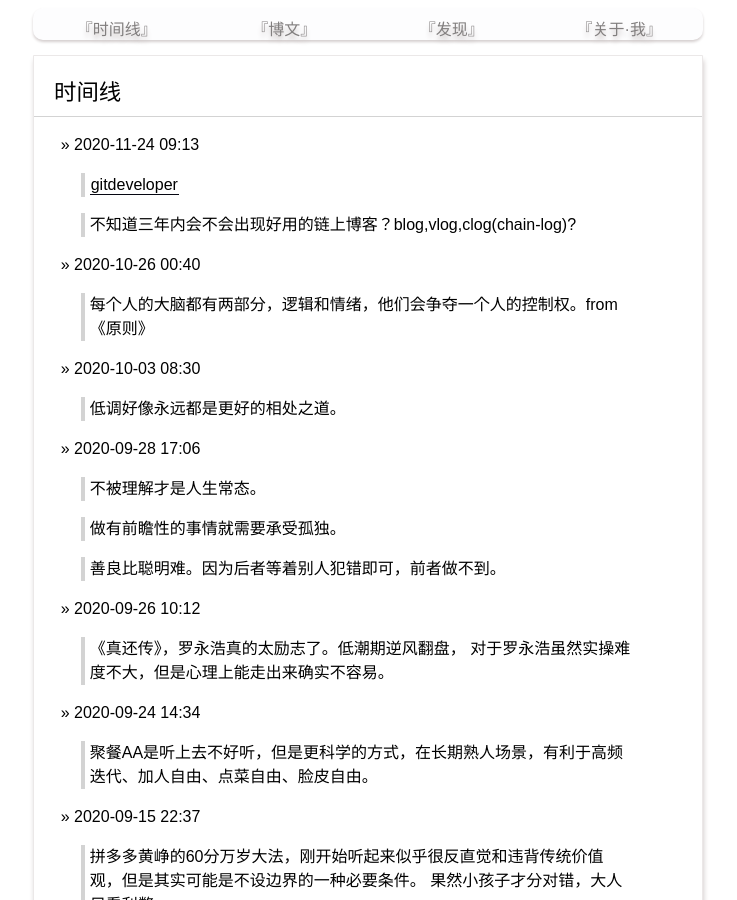
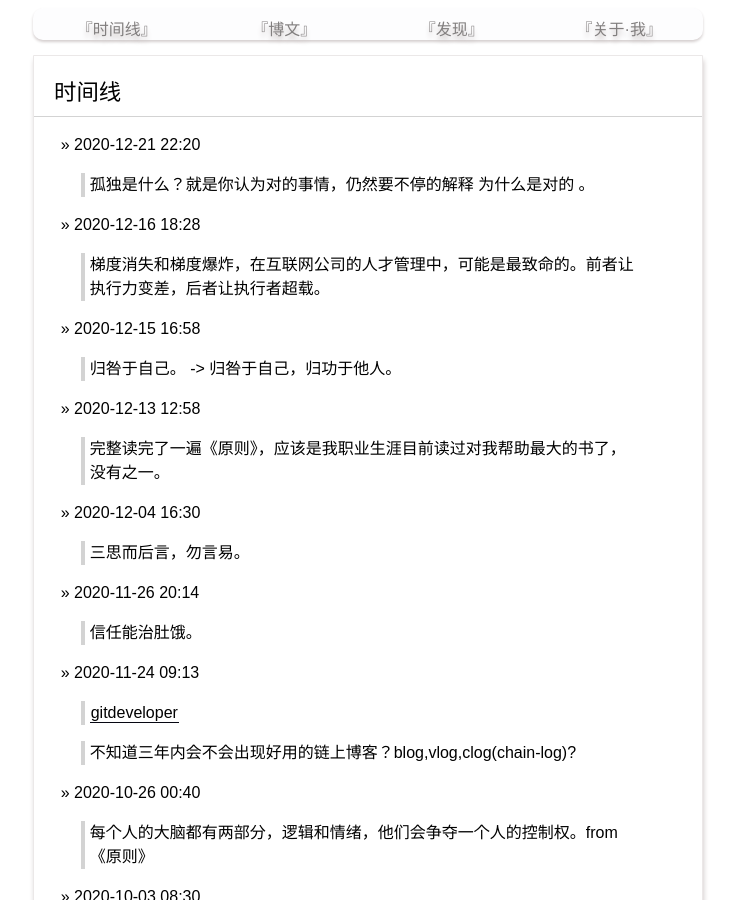
Before and after one commit to yanyiwu/blog, a Jekyll site: the page built from index.md, in a window 1280 px wide and 900 px high. Shown: the whole window, without its empty margins (272-1009 px from the left). Built offline with Jekyll 4.4.1, drawn with Linux system fonts in a browser that asks for light colours; Markdown is read by kramdown in place of the engine named in the settings; comment, search, counter and statistics services are not loaded.

Commit message:
[moment]

```diff
--- a/index.md
+++ b/index.md
@@ -2,6 +2,30 @@
 layout: posting
 title: 时间线
 ---
+
+&raquo; 2020-12-21 22:20
+
+> 孤独是什么？就是你认为对的事情，仍然要不停的解释 为什么是对的 。
+
+&raquo; 2020-12-16 18:28
+
+> 梯度消失和梯度爆炸，在互联网公司的人才管理中，可能是最致命的。前者让执行力变差，后者让执行者超载。
+
+&raquo; 2020-12-15 16:58
+
+> 归咎于自己。 -> 归咎于自己，归功于他人。
+
+&raquo; 2020-12-13 12:58
+
+> 完整读完了一遍《原则》，应该是我职业生涯目前读过对我帮助最大的书了，没有之一。
+
+&raquo; 2020-12-04 16:30
+
+> 三思而后言，勿言易。
+
+&raquo; 2020-11-26 20:14
+
+> 信任能治肚饿。
 
 &raquo; 2020-11-24 09:13
 
```
